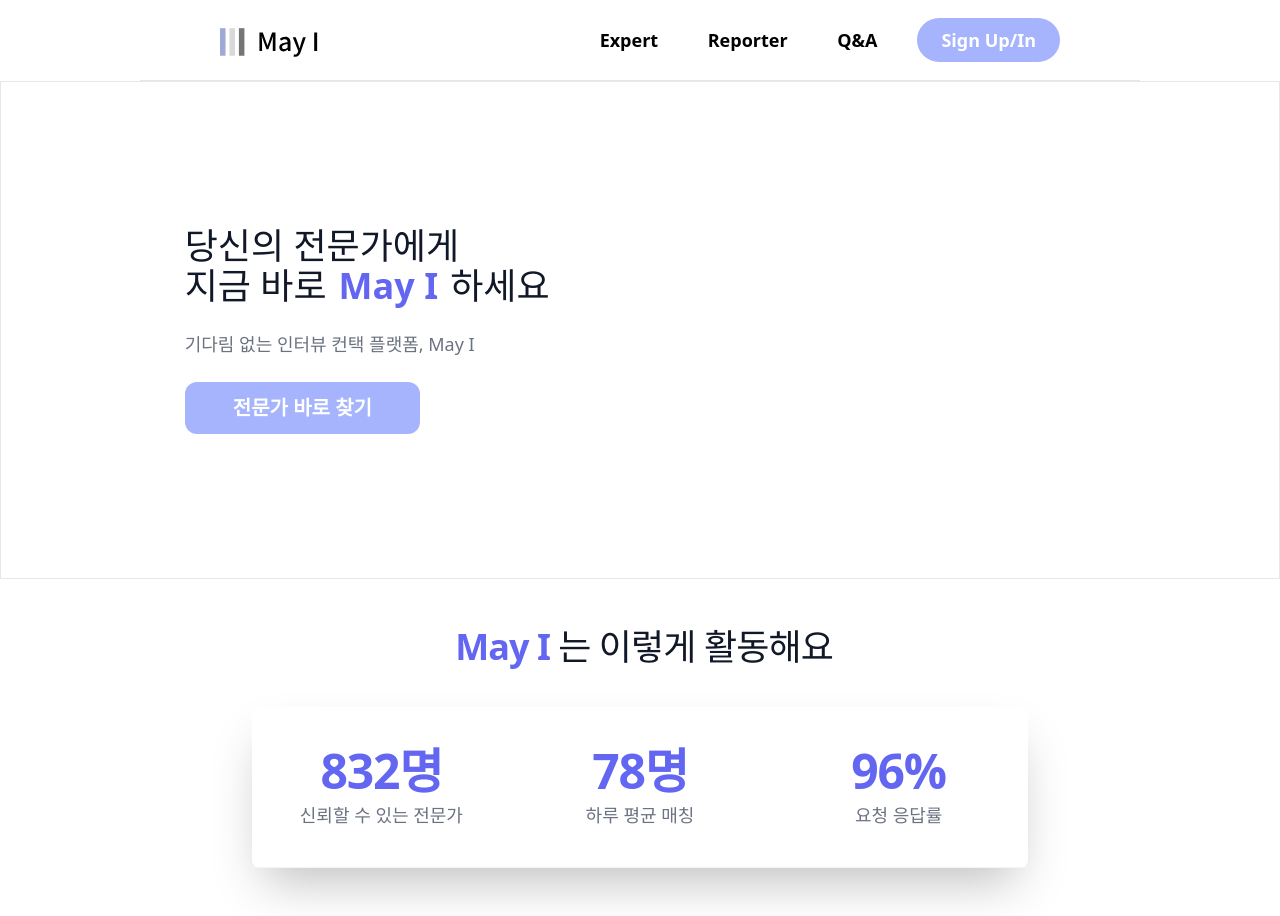
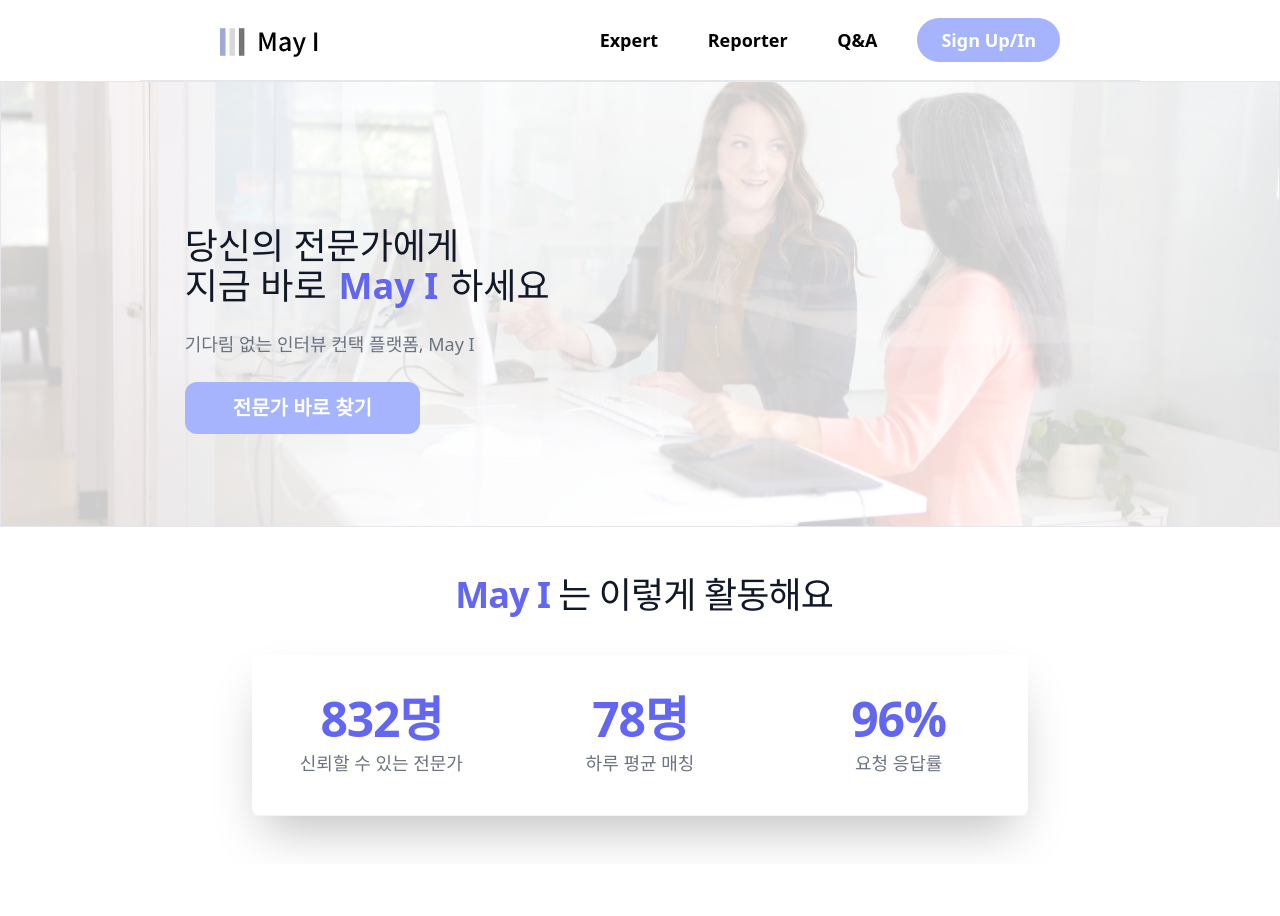
Before and after one commit to LikeLion-May-I/MAY-I-FRONT, a Next.js app: page / in a window 1280 px wide. After the commit the page ends 864 px from the top, so only its background shows below. Built offline with nearby package versions, Linux system fonts and the light colour scheme.

Commit message:
add: hero bg img

```diff
--- a/components/Hero.jsx
+++ b/components/Hero.jsx
@@ -5,8 +5,15 @@ const Hero = () => {
   return (
     <>
       <main className="relative border">
+        <Image
+          className="z-[-1]"
+          src="assets/bg.svg"
+          layout="fill"
+          objectFit="cover"
+          objectPosition="center"
+        />
         <div className="mx-auto max-w-[1000px] w-3/4 py-36 px-6 text-left">
-          <div className="w-full flex text-4xl font-medium text-gray-900">
+          <div className=" w-full flex text-4xl font-medium text-gray-900">
             <span className="block">
               당신의 전문가에게
               <br />
@@ -18,7 +25,7 @@ const Hero = () => {
           <div className="my-6 w-full flex text-lg font-medium text-gray-500">
             <span>기다림 없는 인터뷰 컨택 플랫폼, May I</span>
           </div>
-          <button className="px-12 py-3 text-center text-xl text-white bg-indigo-300 hover:bg-indigo-500 font-bold rounded-xl">
+          <button className="absolute z-10 px-12 py-3 text-center text-xl text-white bg-indigo-300 hover:bg-indigo-500 font-bold rounded-xl">
             전문가 바로 찾기
           </button>
         </div>
--- a/next.config.js
+++ b/next.config.js
@@ -11,4 +11,9 @@ module.exports = {
     loader: 'akamai',
     path: '/',
   },
+  experimental: {
+    images: {
+      layoutRaw: true,
+    },
+  },
 }
```
Also changed, not shown: 1 other file (tests, documents, lock files or other folders).
